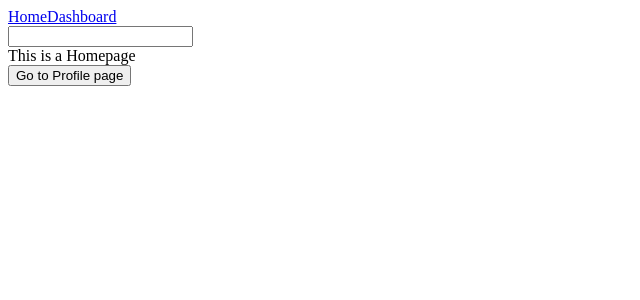
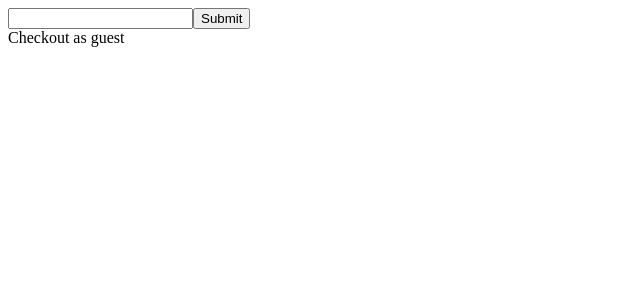
Before and after one commit to spcodegen/reactyt, a React (Vite) app: page / in a window 1280 px wide. Shown: the top 300 px of the page, without its empty margins (0-640 px from the left). Built offline with nearby package versions, Linux system fonts and the light colour scheme.

Commit message:
Context API in react

```diff
--- a/src/App.jsx
+++ b/src/App.jsx
@@ -1,28 +1,18 @@
-import { useReducer, useState } from "react";
-import { BrowserRouter, Routes, Route, Router } from "react-router-dom";
+import { createContext, useState } from "react";
 import "./App.css";
-import Homepage from "./pages/Homepage";
-import Dashboard from "./pages/Dashboard";
-import PageNotFound from "./pages/PageNotFound";
-import Nav from "./Nav";
-import Profile from "./pages/Profile";
-import Setting from "./pages/Setting";
-import Products from "./pages/Products";
+import Checkout from "./pages/Checkout";
+import Login from "./pages/Login";
+export const userContext = createContext();
 
 function App() {
+  const [user, setUser] = useState("guest");
   return (
-    <BrowserRouter>
-      <Nav />
-      <Routes>
-        <Route path="/" element={<Homepage />} />
-        <Route path="/products/:id" element={<Products />} />
-        <Route path="/dashboard" element={<Dashboard />}>
-          <Route path="profile" element={<Profile />} />
-          <Route path="setting" element={<Setting />} />
-        </Route>
-        <Route path="*" element={<PageNotFound />} />
-      </Routes>
-    </BrowserRouter>
+    <div>
+      <userContext.Provider value={{ user, setUser }}>
+        <Login />
+        <Checkout />
+      </userContext.Provider>
+    </div>
   );
 }
 
--- /dev/null
+++ b/src/pages/Checkout.jsx
@@ -0,0 +1,9 @@
+import React, { useContext } from "react";
+import { userContext } from "../App";
+
+function Checkout() {
+  const { user } = useContext(userContext);
+  return <div>Checkout as {user}</div>;
+}
+
+export default Checkout;
--- /dev/null
+++ b/src/pages/Login.jsx
@@ -0,0 +1,25 @@
+import React, { useContext, useState } from "react";
+import { userContext } from "../App";
+
+function Login() {
+  const [value, setValue] = useState("");
+  const { user, setUser } = useContext(userContext);
+  function handleSubmit(e) {
+    e.preventDefault();
+    setUser(value);
+  }
+  return (
+    <div>
+      <form onSubmit={handleSubmit}>
+        <input
+          type="text"
+          value={value}
+          onChange={(e) => setValue(e.target.value)}
+        />
+        <button type="submit">Submit</button>
+      </form>
+    </div>
+  );
+}
+
+export default Login;
```
